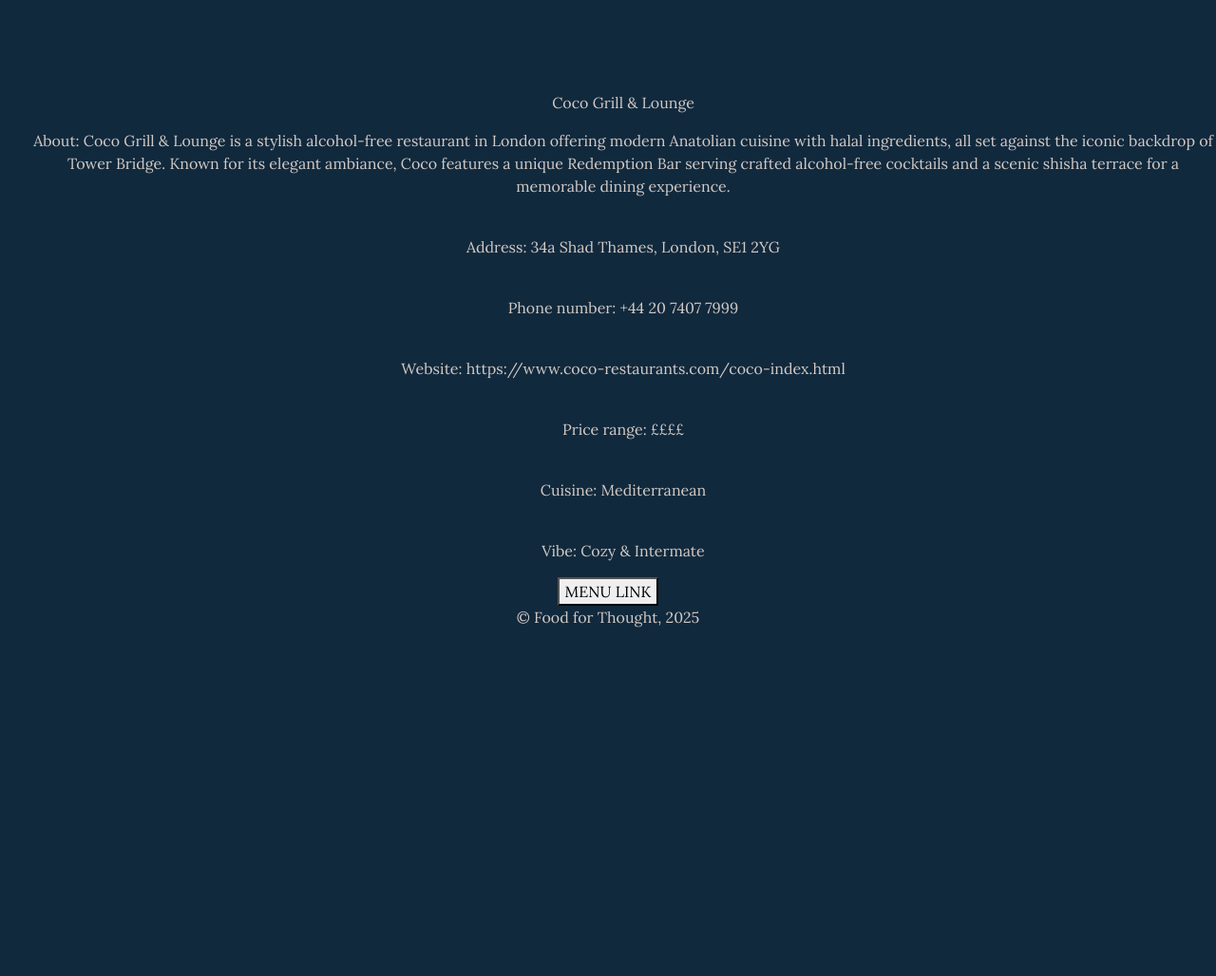
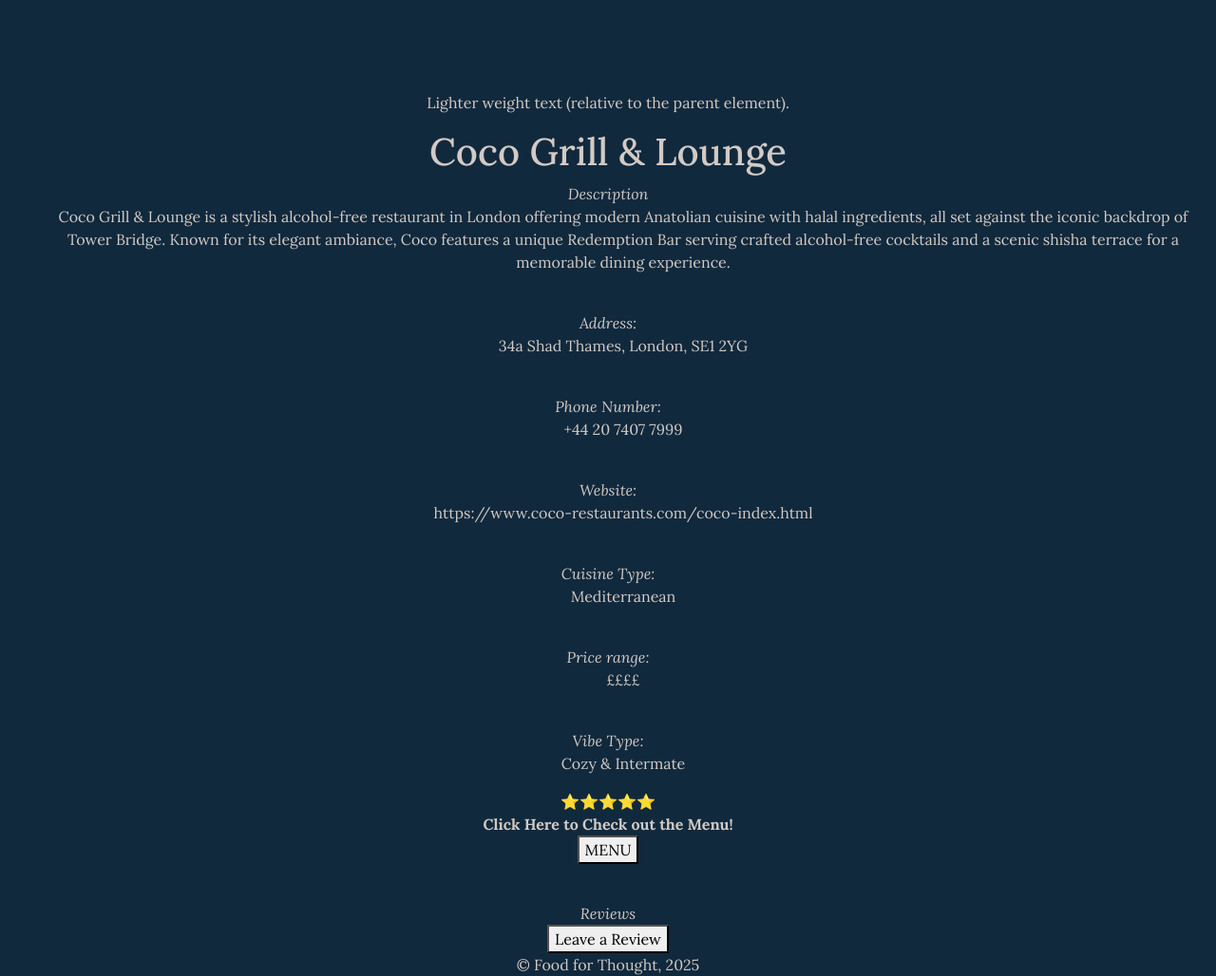
Before and after one commit to SerenaGall9/Final-project, a Flask app: page /restaurant/2 in a window 1280 px wide. Shown: the part 56-1084 px from the top of the page at 95% size. Before the commit the page ends 717 px from the top, so only its background shows below. Run offline with Flask 3, Linux system fonts and the light colour scheme; data comes from the database, SQL or seed files in the repository; parts of the project's set-up code (start-up, migrations or seed data) failed here and were passed over.

Commit message:
UPDATE: Individual restaurant page and a bit of CSS

```diff
--- a/application/static/main_styles.css
+++ b/application/static/main_styles.css
@@ -61,3 +61,21 @@
   font-size: 1.2rem;
   color: gold;
 }
+
+.button {
+  border: none;
+  color: white;
+  padding: 15px 32px;
+  text-align: center;
+  text-decoration: none;
+  display: inline-block;
+  font-size: 16px;
+  margin: 4px 2px;
+  cursor: pointer;
+}
+
+.content {
+    margin: 1rem;
+    display: flex;
+    flex-direction: column;
+}
--- a/application/templates/restaurant.html
+++ b/application/templates/restaurant.html
@@ -5,25 +5,39 @@
 <br />
 <br />
 
-<ul>{{ name }}</ul>
+<p class="fw-lighter">Lighter weight text (relative to the parent element).</p>
+
+<div class="content">
+    <h1>{{ name }}</h1>
     <!--<img src="./images/{{ id }}.png" />-->
-<ul> About: {{ description }} </ul>
+    <i>Description</i>
+    <ul> {{ description }} </ul>
+
     <br>
-<ul>Address: {{ address }}</ul>
+    <i>Address:</i><ul>{{ address }}</ul>
     <br>
-<ul>Phone number: {{ phone_number }}</ul>
+    <i>Phone Number:</i><ul>{{ phone_number }}</ul>
     <br>
-<ul>Website: {{ website }}</ul>
+    <i>Website:</i><ul>{{ website }}</ul>
     <br>
-<ul>Price range: {{ price_range }}</ul>
+    <i>Cuisine Type:</i><ul>{{ cuisine }}</ul>
     <br>
-<ul>Cuisine: {{ cuisine }}</ul>
+    <i>Price range:</i><ul>{{ price_range }}</ul>
     <br>
-<ul>Vibe: {{ vibe }}</ul>
-
+    <i>Vibe Type:</i><ul>{{ vibe }}</ul>
+                               ⭐⭐⭐⭐⭐
+    <strong> Click Here to Check out the Menu! </strong>
     <a href="{{ menu_link }}">
-    <button> MENU LINK </button>
+        <button> MENU </button>
     </a>
+</div>
 
 
+
+<br>
+<em> Reviews </em>
+
+<br>
+<button> Leave a Review</button>
+
 {% endblock %}
```
Lines whose indentation alone changed are shown as unchanged.
